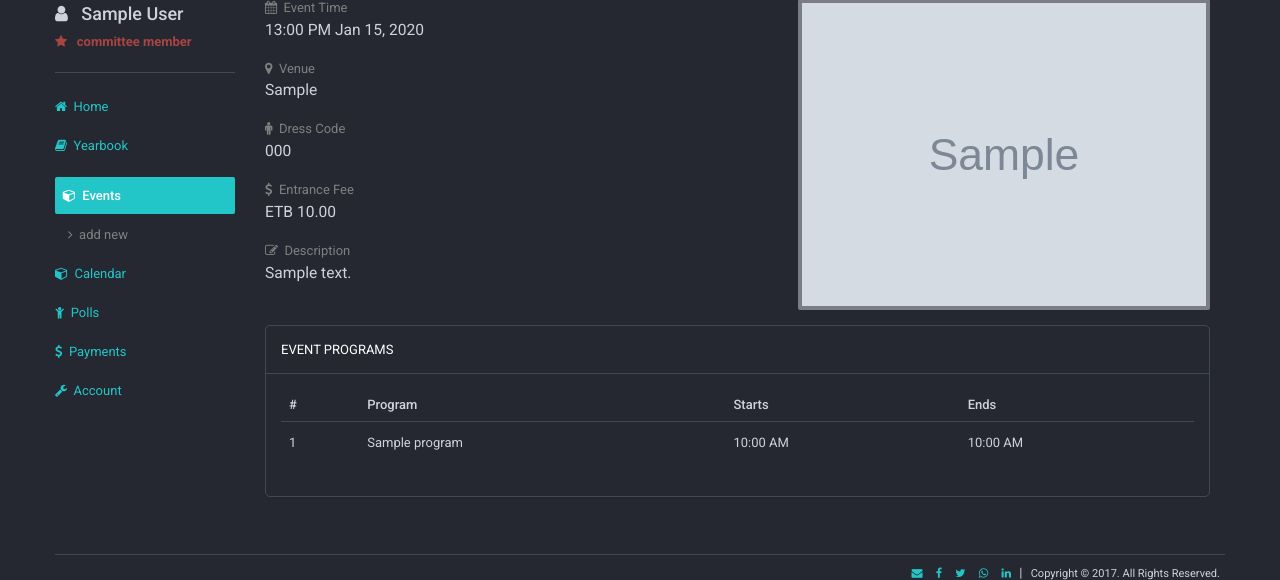
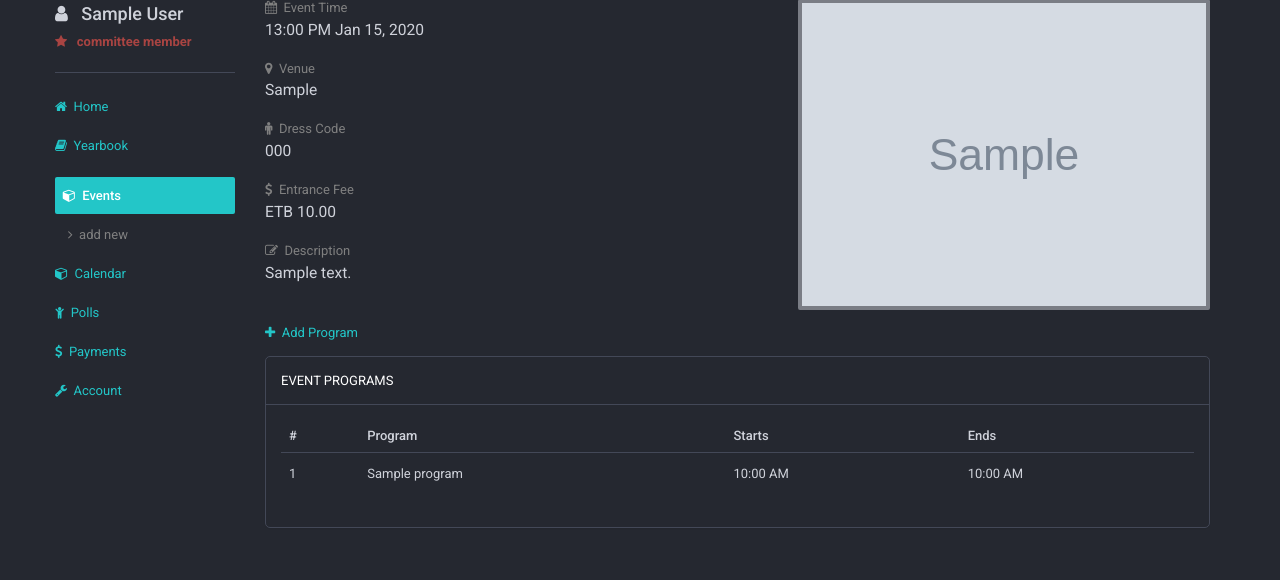
Before and after one commit to eyobofficial/yearbook-management-app, a Django app: page /dashboard/event/1 in a window 1280 px wide. Shown: the part 181-761 px from the top of the page. Run offline with Django 3.2, Linux system fonts and the light colour scheme; a user stored in the database is signed in; tables that the repository leaves empty hold one stand-in row (values such as "Sample post"); grey boxes marked "Sample" are stand-in pictures; some libraries are stand-ins or nearby versions.

Commit message:
Minor changes and bug fixes

```diff
--- a/dashboard/templates/dashboard/event_detail.html
+++ b/dashboard/templates/dashboard/event_detail.html
@@ -73,6 +73,11 @@
     </div>
 </section>
 
+{% if user.profile.is_committee %}
+<br>
+<a href="#"><span class="fa fa-plus"></span>&nbsp; Add Program</a>
+{% endif %}
+
 {% if program_list %}
 <div class="panel panel-default breath-up-sm">
     <div class="panel-heading">
```
